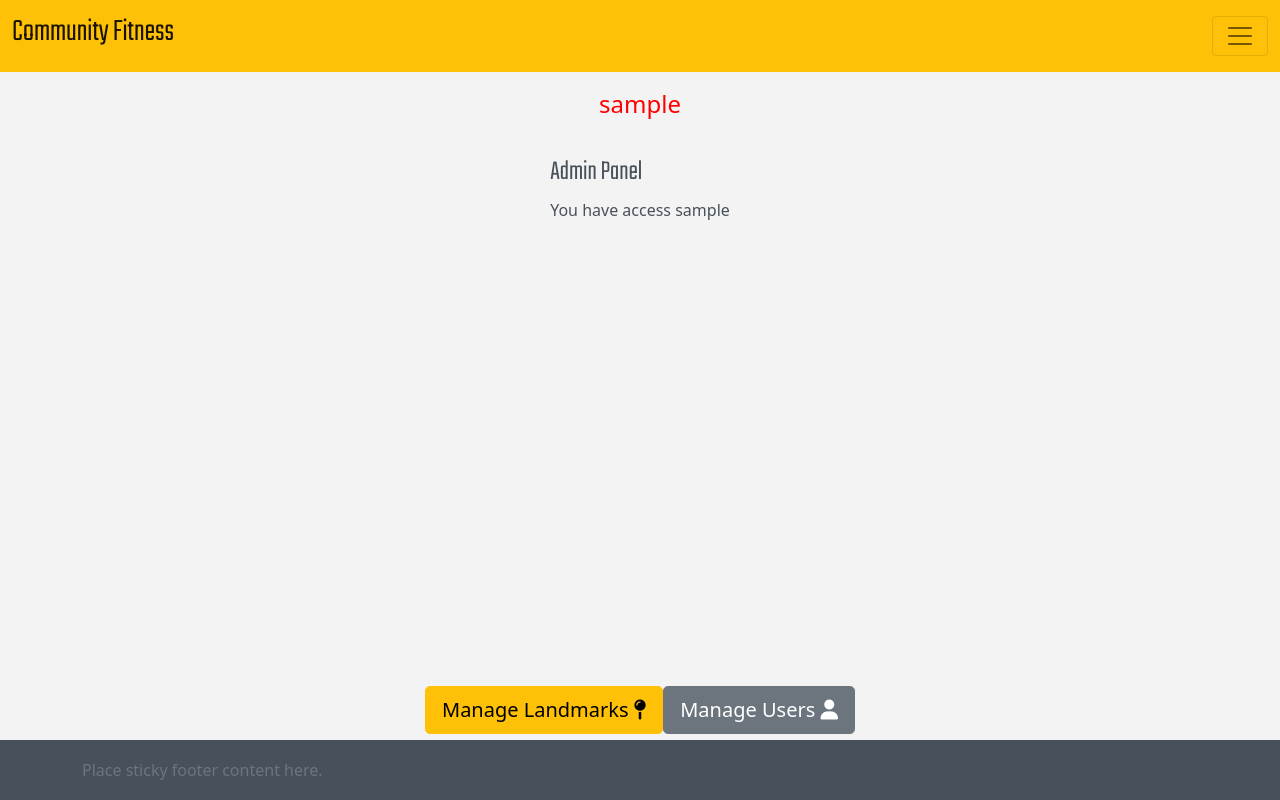
After one commit to BarryBeics/Project-Three, a Flask app: page /admin in a window 1280 px wide. The commit adds this page. Run offline with Flask 2, Linux system fonts and the light colour scheme; the visitor is signed in with stand-in values (Sample User, id 1); data comes from the database, SQL or seed files in the repository; some libraries are stand-ins or nearby versions.

Commit message:
Add view & delete users

```diff
--- a/fitnesstracker/routes.py
+++ b/fitnesstracker/routes.py
@@ -131,7 +131,6 @@ def post_activity():
 @app.route("/view_activity")
 def view_activity():
     activities = Activity_log.query.filter_by(user_id=session["user"]).all()
-    #access = Users.query.filter_by(user_id=session["user"]).all()
     return render_template("view_activity.html", activities=activities)
 
 
@@ -371,3 +370,27 @@ def map():
     json_object = json.dumps(unlocked_status)
 
     return render_template("map.html", data=data, json_object=json_object)
+
+
+@app.route("/admin")
+def admin():
+    access = Users.query.filter(Users.user_id == session["user"]).first()
+    flash(access.access)
+
+    return render_template("admin.html", access=access)
+
+
+# users list
+@app.route("/users")
+def users():
+    users = list(Users.query.order_by(Users.first_name).all())
+    return render_template("users.html", users=users)
+
+
+# Users Delete
+@app.route("/delete_user/<int:user_id>")
+def delete_user(user_id):
+    user = Users.query.get_or_404(user_id)
+    db.session.delete(user)
+    db.session.commit()
+    return redirect(url_for("users"))
--- /dev/null
+++ b/fitnesstracker/templates/admin.html
@@ -0,0 +1,29 @@
+{% extends "base.html" %}
+{% block content %}
+
+
+
+    <div class="container form-box d-flex justify-content-center">
+        <div class="row">
+            <div class="col">
+                <h3>Admin Panel</h3>
+
+                You have access {{ access.access }}
+
+
+
+            </div>
+        </div>
+    </div>
+
+    <div class="d-flex justify-content-center">
+
+        <a href="{{ url_for('landmarks') }}" class="btn btn-warning btn-lg">
+            Manage Landmarks <i class="fa-solid fa-map-pin" aria-hidden="true"></i>
+        </a>
+        <a href="{{ url_for('users') }}" class="btn btn-secondary btn-lg">
+            Manage Users <i class="fas fa-user" aria-hidden="true"></i>
+        </a>
+    </div>
+
+{% endblock %}
--- a/fitnesstracker/templates/base.html
+++ b/fitnesstracker/templates/base.html
@@ -45,10 +45,8 @@
                             aria-hidden="true"></i> Settings</a>
                         <a class="nav-link active" aria-current="page" href="{{ url_for('register_group') }}"> <i class="fa fa-people-group"
                             aria-hidden="true"></i> Create a Group</a>
-
-                        <a class="nav-link active" aria-current="page" href="{{ url_for('landmarks') }}"> <i
-                            class="fas fa-map-pin" aria-hidden="true"></i> Landmarks</a>
-
+                        <a class="nav-link active" aria-current="page" href="{{ url_for('admin') }}"> <i class="fas fa-gear"
+                            aria-hidden="true"></i> Admin</a>
                         <a class="nav-link active" aria-current="page" href="{{ url_for('logout') }}"> <i class="fas fa-power-off"
                             aria-hidden="true"></i> Log Out</a>
                     {% else %}
```
Also changed, not shown: fitnesstracker/templates/users.html (added, +56 -0 lines).
